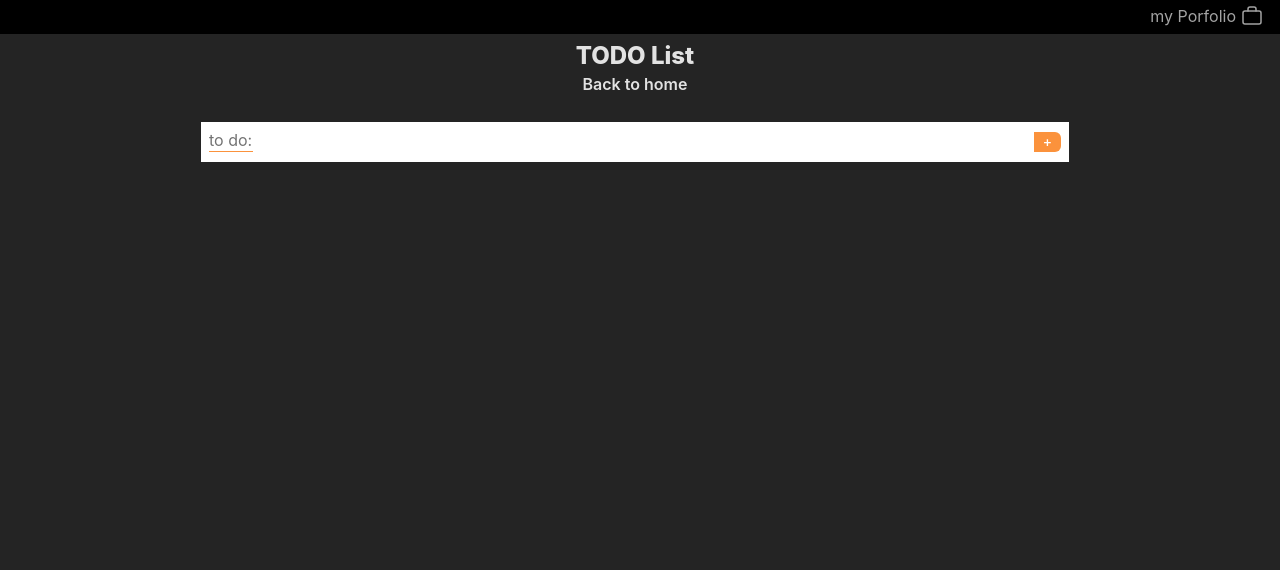
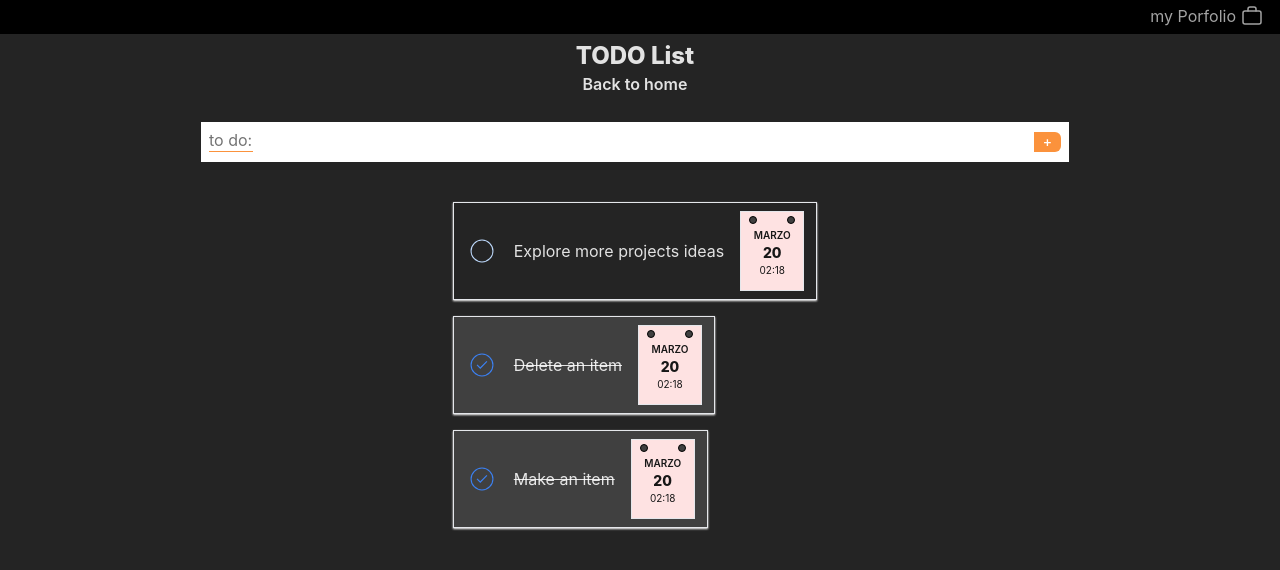
Before and after one commit to chLuis/multi-proyect, a React (Vite) app: page /todo-list in a window 1280 px wide. Shown: the top 570 px of the page. Built offline with nearby package versions, Linux system fonts and the light colour scheme.

Commit message:
refresh data TODO

```diff
--- a/src/components/ToDo.jsx
+++ b/src/components/ToDo.jsx
@@ -1,5 +1,5 @@
-import { useState } from "react";
-import ListToDo from "./ListToDo";
+import { useEffect, useState } from "react";
+import ToDoList from "./ToDoList";
 
 export default function ToDo({dataLoad}) {
     const [newTask, setNewTask] = useState('')
@@ -8,11 +8,14 @@ export default function ToDo({dataLoad}) {
     function handleToDo(e) {
         setNewTask(e.target.value)
     }
+    useEffect(() => {
+        setAllTask(dataLoad)
+    }, [dataLoad])
 
     function addNewTask(){
         if(newTask === '') return alert("Ingresar text");
         const todoStorage = JSON.parse(localStorage.getItem('todoList'))
-        //console.log(todoStorage)
+        console.log(todoStorage)
         const newTodo = {
             id: new Date().getTime(),
             text: newTask,
@@ -21,7 +24,6 @@ export default function ToDo({dataLoad}) {
         todoStorage.push(newTodo)
         setAllTask(todoStorage)
         localStorage.setItem('todoList', JSON.stringify(todoStorage))
-
     }
 
     return (
@@ -35,7 +37,7 @@ export default function ToDo({dataLoad}) {
                     +
                 </button>
             </label>
-            <ListToDo data={allTask} />
+            <ToDoList data={allTask} />
         </div>
     );
 }
--- a/src/components/DateToDo.jsx
+++ b/src/components/ToDoDate.jsx
@@ -1,6 +1,6 @@
 import { useEffect, useState } from "react";
 
-export default function DateToDo({date}) {
+export default function ToDoDate({date}) {
 
     const MONTHS = [
         'Enero',
@@ -46,9 +46,9 @@ useEffect(() => {
 },[])
 //console.log(dia)
     return (
-        <div className="relative text-xs flex flex-col border px-2 pt-4 pb-1 w-16 max-w-16 h-20 max-h-20 text-center">
-                <span className="absolute top-1 left-2 w-2 h-2  border rounded-full"></span>
-                <span className="absolute top-1 right-2 w-2 h-2  border rounded-full"></span>
+        <div className="relative text-[10px] flex flex-col border px-1 pt-4 pb-1 w-16 min-w-16 max-w-16 h-20 max-h-20 text-center bg-red-100 text-neutral-900">
+                <span className="absolute top-1 left-2 w-2 h-2 bg-neutral-700 border border-black rounded-full"></span>
+                <span className="absolute top-1 right-2 w-2 h-2 bg-neutral-700 border border-black rounded-full"></span>
             <h2 className="uppercase font-semibold overflow-clip text-ellipsis">{MONTHS[Number(mes)]}</h2>
             <h2 className="text-sm font-extrabold">{dia}</h2>
             <p>{hora}:{minuto}</p>
--- a/src/components/ListToDo.jsx
+++ b/src/components/ToDoList.jsx
@@ -1,16 +1,16 @@
-import DateToDo from "./DateToDo";
+import ToDoDate from "./ToDoDate";
 
-export default function ListToDo({data}) {
+export default function ToDoList({data}) {
     //console.log(data)
     return (
         <div className="mt-10 flex flex-col mx-auto gap-4 min-w-0 w-fit max-w-[680px]">
             {data?.sort((a, b) => a.completed - b.completed || b.id - a.id).map((item, index) => (
-                    <label name={index+"todo"} key={index} className={`flex ${item.completed ? "bg-neutral-700" : ""} items-center w-fit px-4 py-2 gap-4 min-w-0 max-w-[500px] border hover:shadow-none shadow-white shadow-sm hover:shadow-neutral-200 duration-200`}>
+                    <label name={index+"todo"} key={index} className={`flex ${item.completed ? "bg-neutral-700" : ""} items-center w-fit px-3 py-2 gap-4 min-w-0 max-w-[500px] border hover:shadow-none shadow-white shadow-sm hover:shadow-neutral-200 duration-200`}>
                         {item.completed
                             ? <svg xmlns="http://www.w3.org/2000/svg" className={`fill-blue-500 duration-200 cursor-pointer`} height="32" viewBox="0 -960 960 960" width="32"><path d="m427.462-363.692 211.846-210.846L616-597.846 427.462-410.308l-85-84L319.154-471l108.308 107.308ZM480.134-136q-70.673 0-133.41-26.839-62.737-26.84-109.865-73.922-47.127-47.082-73.993-109.757Q136-409.194 136-479.866q0-71.673 26.839-133.91 26.84-62.237 73.922-109.365 47.082-47.127 109.757-73.993Q409.194-824 479.866-824q71.673 0 133.91 26.839 62.237 26.84 109.365 73.922 47.127 47.082 73.993 109.257Q824-551.806 824-480.134q0 70.673-26.839 133.41-26.84 62.737-73.922 109.865-47.082 47.127-109.257 73.993Q551.806-136 480.134-136ZM480-168q130 0 221-91t91-221q0-130-91-221t-221-91q-130 0-221 91t-91 221q0 130 91 221t221 91Zm0-312Z"/></svg>
                             : <svg xmlns="http://www.w3.org/2000/svg" className={`fill-blue-200 hover:fill-green-400 duration-200 cursor-pointer`} height="32" viewBox="0 -960 960 960" width="32"><path d="M480.409-136q-70.948 0-133.685-26.839-62.737-26.84-109.865-73.922-47.127-47.082-73.993-109.716Q136-409.111 136-480.325q0-71.214 26.839-133.451 26.84-62.237 73.922-109.365 47.082-47.127 109.716-73.993Q409.111-824 480.325-824q71.214 0 133.451 26.839 62.237 26.84 109.365 73.922 47.127 47.082 73.993 109.482Q824-551.357 824-480.409q0 70.948-26.839 133.685-26.84 62.737-73.922 109.865-47.082 47.127-109.482 73.993Q551.357-136 480.409-136ZM480-168q130 0 221-91t91-221q0-130-91-221t-221-91q-130 0-221 91t-91 221q0 130 91 221t221 91Zm0-312Z"/></svg>}
                         <p className={`${item.completed ? "line-through" : ""}`}>{item.text}</p>
-                        <DateToDo date={item.id} />
+                        <ToDoDate date={item.id} />
                     </label>
                 ))}
         </div>
--- a/src/routes/todo-list.jsx
+++ b/src/routes/todo-list.jsx
@@ -5,6 +5,8 @@ import TitleProyect from "../components/TitleProyect";
 import ToDo from "../components/ToDo";
 
 export default function TodoPage() {
+
+    const [preloadTodoList, setPreloadTodoList] = useState([])
 
     const INITIAL_TODO = [
         {
@@ -24,7 +26,6 @@ export default function TodoPage() {
         }
     ]
 
-    const [preloadTodoList, setPreloadTodoList] = useState([])
 
 
     useEffect(() => {
```
